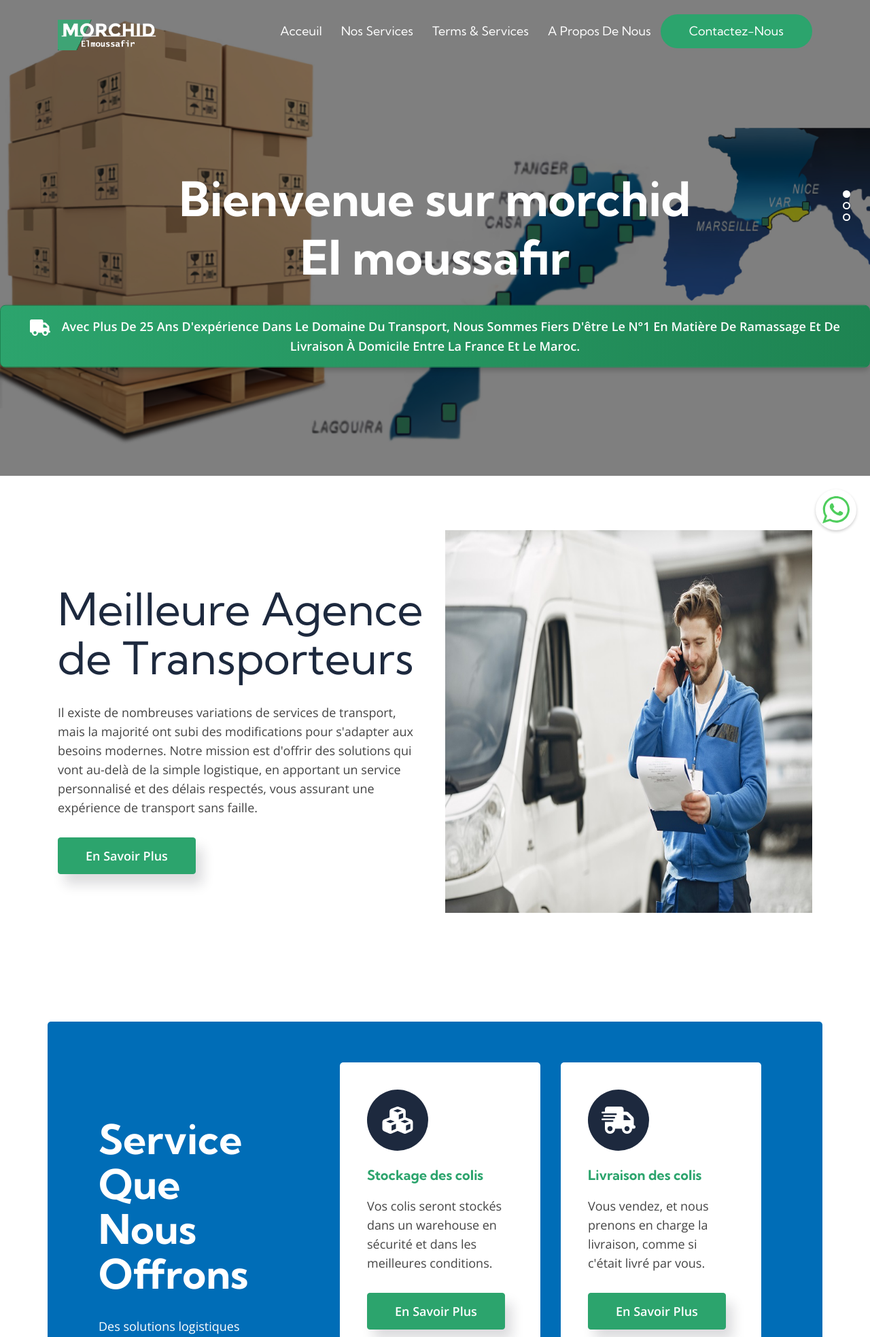
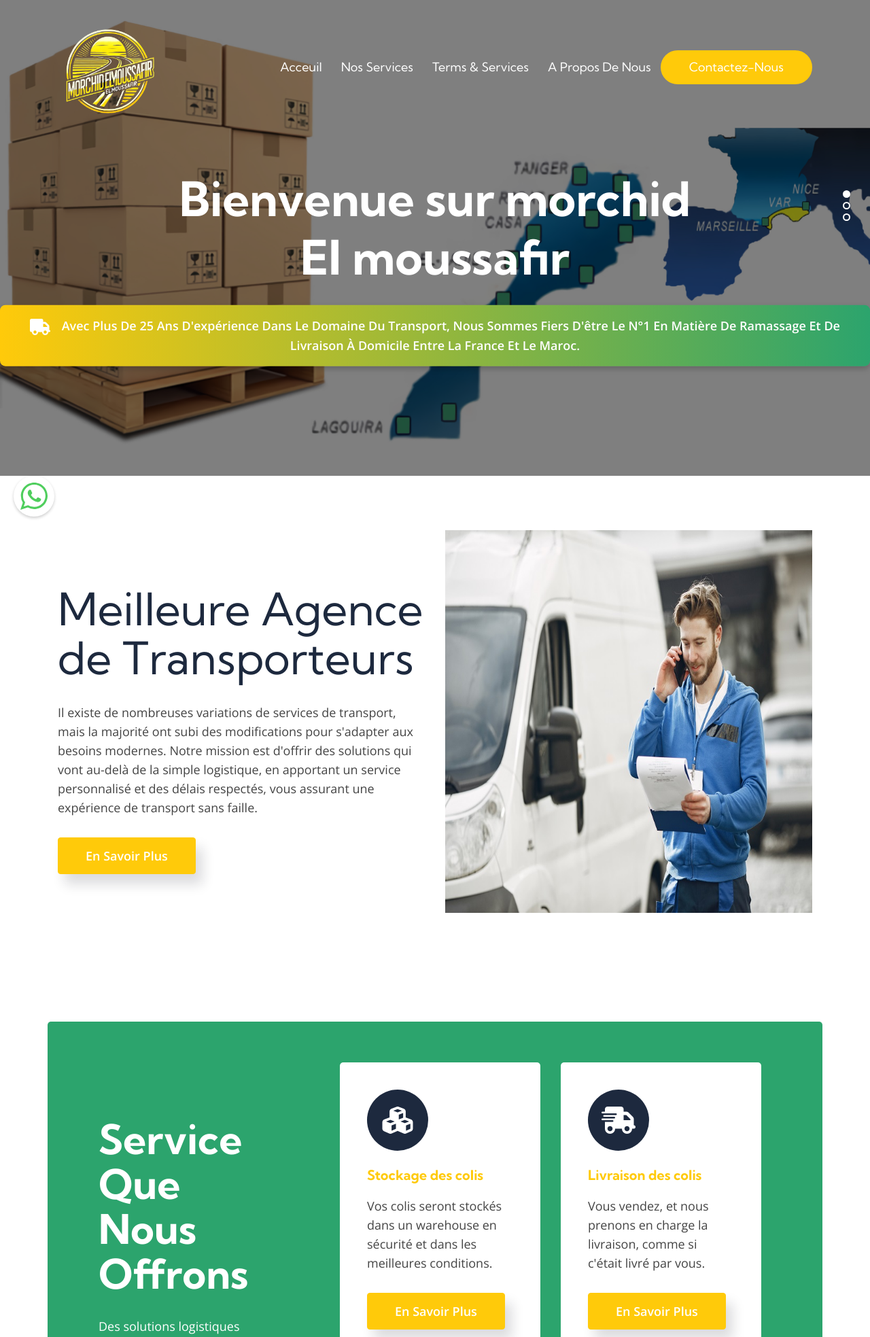
Before and after one commit to youssefck/elmoussafir, a PHP site: page / in a window 1280 px wide. Shown: the top 1967 px of the page at 68% size. Run offline with PHP 8.4, Linux system fonts and the light colour scheme; data comes from the database, SQL or seed files in the repository.

Commit message:
projetc done

```diff
--- a/assets/css/style.css
+++ b/assets/css/style.css
@@ -84,11 +84,11 @@ fieldset {
 }
 ::-moz-selection {
     color: #fff;
-    background: #2ca46d;
+    background: #ffca0a;
 }
 ::-webkit-selection {
     color: #fff;
-    background: #2ca46d;
+    background: #ffca0a;
 }
 /*START PRELOADER DESIGN*/
 .preloader {
@@ -240,8 +240,11 @@ width:45px;
 .WA_Chat_Widget {
     position: fixed;
     bottom: 20px;
-    right: 20px;
+    left: 20px;
     z-index: 9999;
+    display: flex;
+    flex-direction: column;
+    align-items: flex-start;
 }
 
 .WA_FloatingButton {
@@ -254,13 +257,15 @@ width:45px;
     display: flex;
     align-items: center;
     justify-content: center;
+    position: relative;
+    left: 0;
 }
 
 .WA_ChatBox {
     display: none;
     position: absolute;
     bottom: 80px;
-    right: 0;
+    left: 0;
     width: 300px;
     background: #fff;
     border-radius: 10px;
@@ -314,17 +319,11 @@ width:45px;
     bottom: 20px;
 }
 
-.WA_Chat_Widget[data-position$="-left"] .WA_FloatingButton {
-    left: 20px; /* Changed to position the button on the left */
-}
-
-.WA_Chat_Widget[data-position$="-right"] .WA_FloatingButton {
-    right: auto; /* Reset right to avoid conflict */
-}
-
+.WA_Chat_Widget[data-position$="-left"] .WA_FloatingButton,
+.WA_Chat_Widget[data-position$="-right"] .WA_FloatingButton,
 .WA_Chat_Widget[data-position$="-center"] .WA_FloatingButton {
-    left: 50%;
-    transform: translateX(-50%);
+    right: auto;
+    left: 0;
 }
 
 .WA_Chat_Widget[data-position^="top-"] .WA_ChatBox {
@@ -554,19 +548,19 @@ margin-left:-15px;
 }
 .navbar-fixed.navbar-light .navbar-nav .nav-link{color:#111;}
 .block-menu {
-	background: #2ca46d;
+	background: #ffca0a;
 	padding: 9px 40px !important;
 	border-radius: 30px;
 	margin-top: -11px;
 	-webkit-transition: 0.3s;
 	-o-transition: 0.3s;
 	transition: 0.3s;
-	border: 2px solid #2ca46d;
+	border: 2px solid #ffca0a;
 }
 .block-menu:hover{
-background: #006db7;
+background: #2ca46d;
 color:#fff;
-border: 2px solid #006db7;
+border: 2px solid #2ca46d;
 }
 /*
 * ----------------------------------------------------------------------------------------
@@ -607,8 +601,7 @@ border: 2px solid #006db7;
   }
 
   .read_p {
-	background: linear-gradient(90deg, #2ca46d, #1e8452);
-	border: 1px solid #1e8452;
+	background: linear-gradient(90deg, #ffca0a, #2ca46d);
 	border-radius: 8px;
 	color: #fff;
 	display: inline-block;
@@ -642,8 +635,8 @@ border: 2px solid #006db7;
 
 
 .read_btn {
-	background: #2ca46d;
-	border: 1px solid #2ca46d;
+	background: #ffca0a;
+	border: 1px solid #ffca0a;
 	border-radius: 4px;
 	color: #fff;
 	display: inline-block;
@@ -917,7 +910,7 @@ width: 100px;
 * ----------------------------------------------------------------------------------------
 */
 .service-bg{
-background:#006db7;
+background:#2ca46d;
 padding:60px;
 border-radius: 5px;
 -webkit-transition: 0.3s;
@@ -956,7 +949,7 @@ transition: 0.3s;
 	margin-bottom: 25px;
 }
 .single-service h4 {
-	color: #2ca46d;
+	color: #ffca0a;
 	font-weight: 600;
 	font-size: 20px;
 	margin-bottom: 20px;
--- a/index.php
+++ b/index.php
@@ -277,9 +277,9 @@ function getContent($pdo, $page_name, $nom_section) {
 					<div id="testimonial-slider" class="owl-carousel">
 						<div class="single_testimonial">
 							<div class="testi_img">
-								<img src="assets/img/testimonial/1.jpg" class="img-fluid" alt="" />
-								<h3>Hassan</h3>
-								<h5>2024-02-11</h5>
+								<img src="assets/img/humain4.png" class="img-fluid" alt="" />
+								<h3>Kawtar</h3>
+								<h5>2025-02-11</h5>
 							</div>
 							<i class="fa fa-star"></i>
 							<i class="fa fa-star"></i>
@@ -290,9 +290,9 @@ function getContent($pdo, $page_name, $nom_section) {
 						</div>
 						<div class="single_testimonial">
 							<div class="testi_img">
-								<img src="assets/img/testimonial/2.jpg" class="img-fluid" alt="" />
+								<img src="assets/img/humain1.png" class="img-fluid" alt="" />
 								<h3>Lionel</h3>
-								<h5>2024-03-19</h5>
+								<h5>2025-03-19</h5>
 							</div>
 							<i class="fa fa-star"></i>
 							<i class="fa fa-star"></i>
@@ -303,9 +303,9 @@ function getContent($pdo, $page_name, $nom_section) {
 						</div>
 						<div class="single_testimonial">
 							<div class="testi_img">
-								<img src="assets/img/testimonial/3.jpg" class="img-fluid" alt="" />
+								<img src="assets/img/humain2.png" class="img-fluid" alt="" />
 								<h3>Francoise</h3>
-								<h5>2024-05-28</h5>
+								<h5>2025-05-28</h5>
 							</div>
 							<i class="fa fa-star"></i>
 							<i class="fa fa-star"></i>
@@ -316,9 +316,9 @@ function getContent($pdo, $page_name, $nom_section) {
 						</div>
 						<div class="single_testimonial">
 							<div class="testi_img">
-								<img src="assets/img/testimonial/4.jpg" class="img-fluid" alt="" />
+								<img src="assets/img/humain3.png" class="img-fluid" alt="" />
 								<h3>Latifa</h3>
-								<h5>2024-09-18</h5>
+								<h5>2025-09-18</h5>
 							</div>
 							<i class="fa fa-star"></i>
 							<i class="fa fa-star"></i>
```
Also changed, not shown: other parts of assets/css/style.css (+31 -36 lines), assets/img/humain1.png (added), assets/img/humain2.png (added), assets/img/humain3.png (added), assets/img/humain4.png (added), assets/img/logo.png, assets/img/logoo.png (added), assets/img/morchid-logo.png (added).
